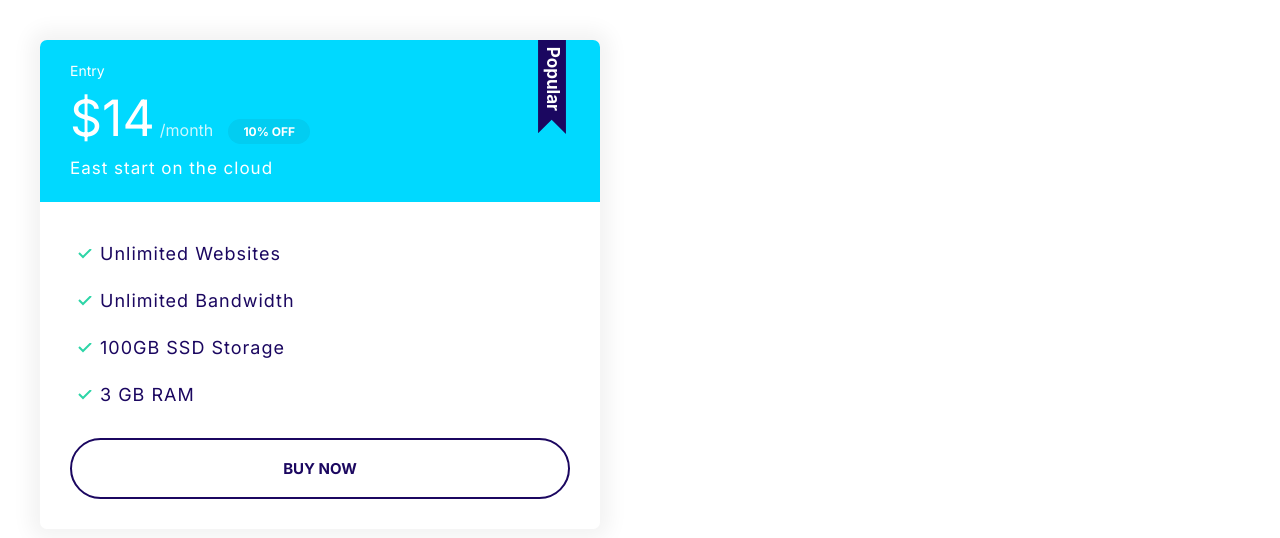
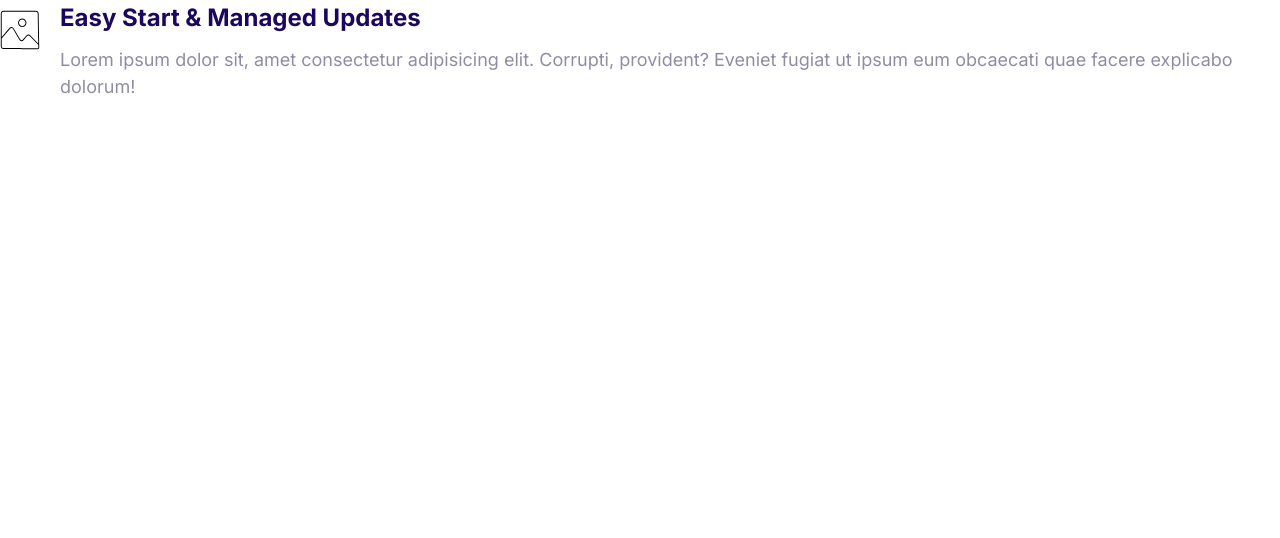
Before and after one commit to BartlomiejWerc/Moshify, a plain HTML site: page index.html in a window 1280 px wide. Drawn offline with Linux system fonts and the light colour scheme.

Commit message:
mediaobjects

```diff
--- a/css/styles.css
+++ b/css/styles.css
@@ -38,7 +38,8 @@ h3{
 }
 p{
     margin-top: 0;
-}@media screen and (min-width: 1024px) {
+}
+@media screen and (min-width: 1024px) {
     body {
         font-size: 1.8rem;
     }
@@ -299,3 +300,15 @@ background: #ec3000;
         font-size: 1.7rem;
     }
 }
+.media {
+    display: flex;
+}
+.media__title {
+    margin-top: 0;
+}
+.media__body {
+    margin: 0 2rem;
+}
+.media__image {
+    margin-top: 1rem;
+}
--- a/index.html
+++ b/index.html
@@ -10,30 +10,23 @@
       href="https://fonts.googleapis.com/css2?family=Inter:wght@400;700&display=swap"
       rel="stylesheet"
     />
-    <link rel="stylesheet" href="css/normalizecopy.css" />
-    <link rel="stylesheet" href="css/styles.css" />
+    <link rel="stylesheet" href="../css/normalizecopy.css" />
+    <link rel="stylesheet" href="../css/styles.css" />
   </head>
   <body>
-    <div style="width: 50%; padding: 4rem">
-      <div class="plan plan--popular">
-        <div class="card card--secondary">
-          <header class="card__header">
-            <h3 class="plan__name">Entry</h3>
-            <span class="plan__price">$14</span>
-            <span class="plan__billing-cycle">/month</span>
-            <span class="badge badge--secondary badge--small">10% OFF</span>
-            <span class="plan__description">East start on the cloud</span>
-          </header>
-          <div class="card__body">
-            <ul class="list list--tick">
-              <li class="list__item">Unlimited Websites</li>
-              <li class="list__item">Unlimited Bandwidth</li>
-              <li class="list__item">100GB SSD Storage</li>
-              <li class="list__item">3 GB RAM</li>
-            </ul>
-            <button class="btn btn--outline btn--block">Buy Now</button>
-          </div>
-        </div>
+    <div class="media">
+      <div class="media__image">
+        <svg class="icon icon--primary">
+          <use xlink:href="images/sprite.svg#snap"></use>
+        </svg>
+      </div>
+      <div class="media__body">
+        <h3 class="media__title">Easy Start & Managed Updates</h3>
+        <p>
+          Lorem ipsum dolor sit, amet consectetur adipisicing elit. Corrupti,
+          provident? Eveniet fugiat ut ipsum eum obcaecati quae facere explicabo
+          dolorum!
+        </p>
       </div>
     </div>
   </body>
```
Also changed, not shown: components/mediaobjects.html (added, +15 -0 lines).
